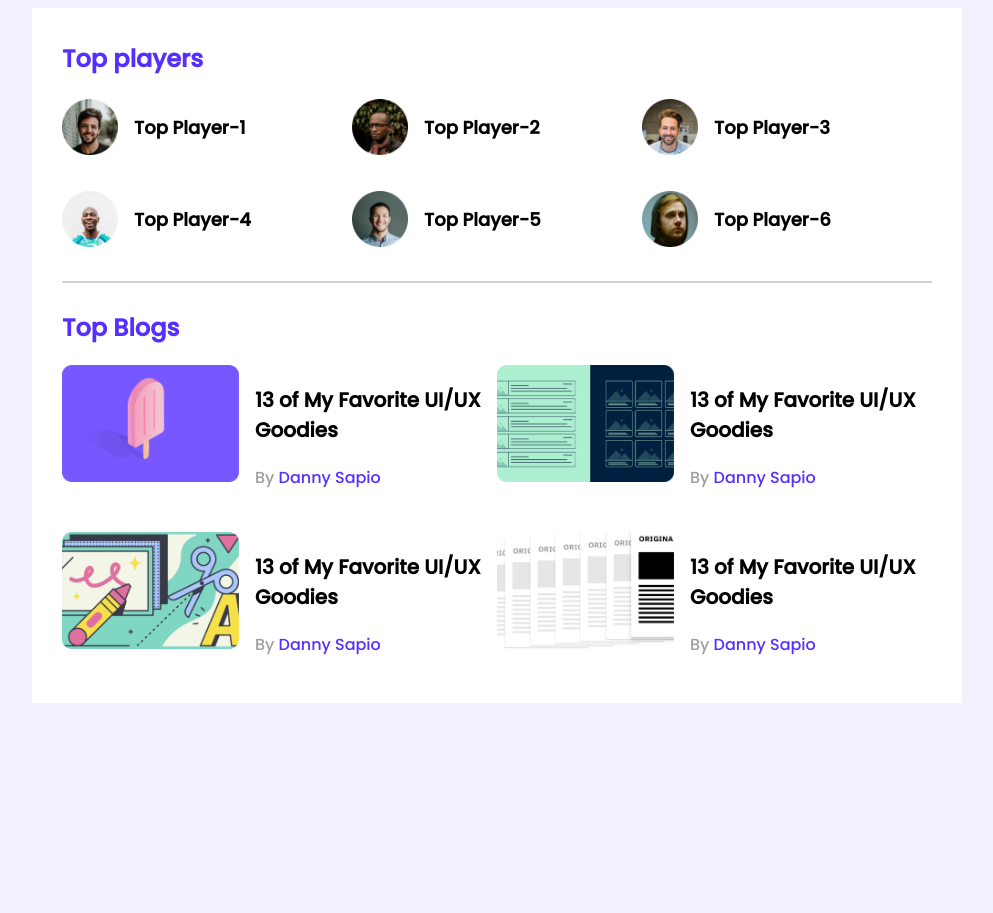
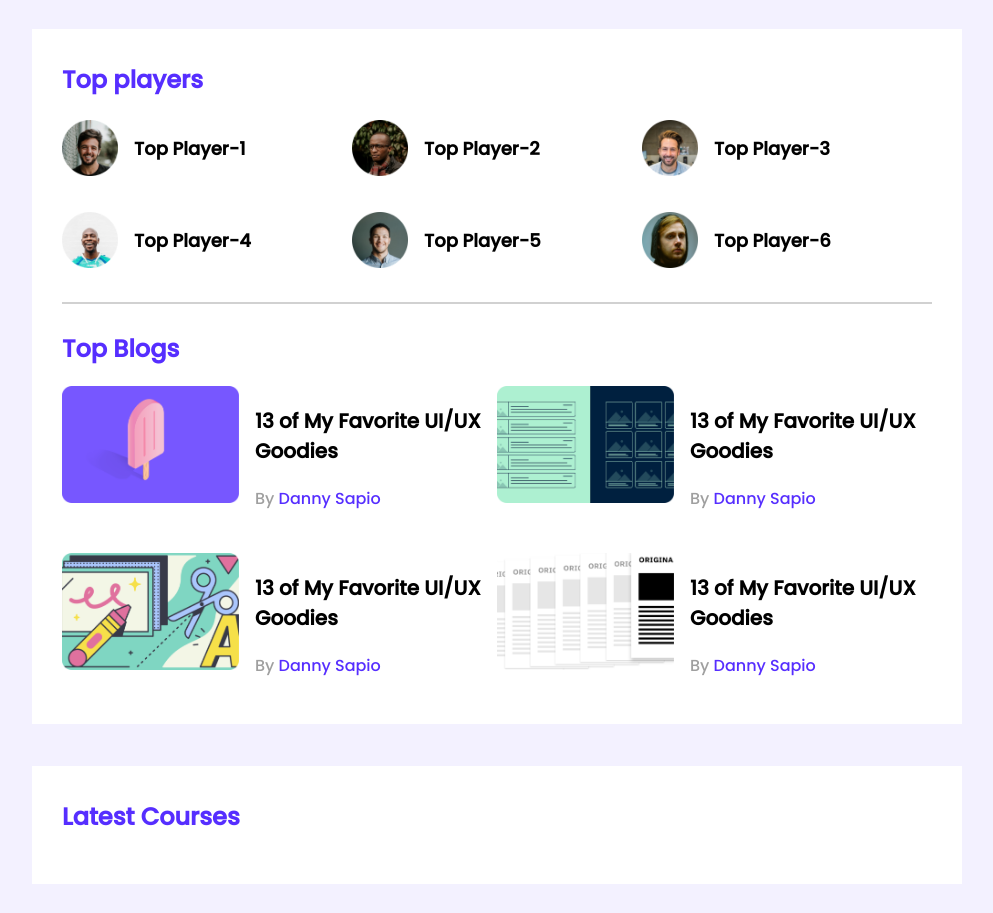
Before and after one commit to hmnomaan/leader-board-css, a plain HTML site: page index.html in a window 1280 px wide. Shown: the whole page, without its empty margins (143-1136 px from the left). Before the commit the page ends 800 px from the top, so only its background shows below. Drawn offline with Linux system fonts and the light colour scheme.

Commit message:
Latest section fixed

```diff
--- a/index.html
+++ b/index.html
@@ -107,8 +107,8 @@
 
         </section>
         <!-- Latest Courses -->
-        <section>
-
+        <section class="container">
+            <h2 class="section-title">Latest Courses</h2>
 
 
         </section>
--- a/styles/style.css
+++ b/styles/style.css
@@ -32,12 +32,16 @@ margin-bottom: 30px;
 }
 main{
     display: flex;
-    justify-content: center;
+    flex-direction: column;
+
+    align-items: center;
 }
 .container{
     background-color: white;
     width: 870px;
     padding: 30px;
+    margin: 21px;
+    border: 5px;
 }
 .player img{
     width: 56px;
```
